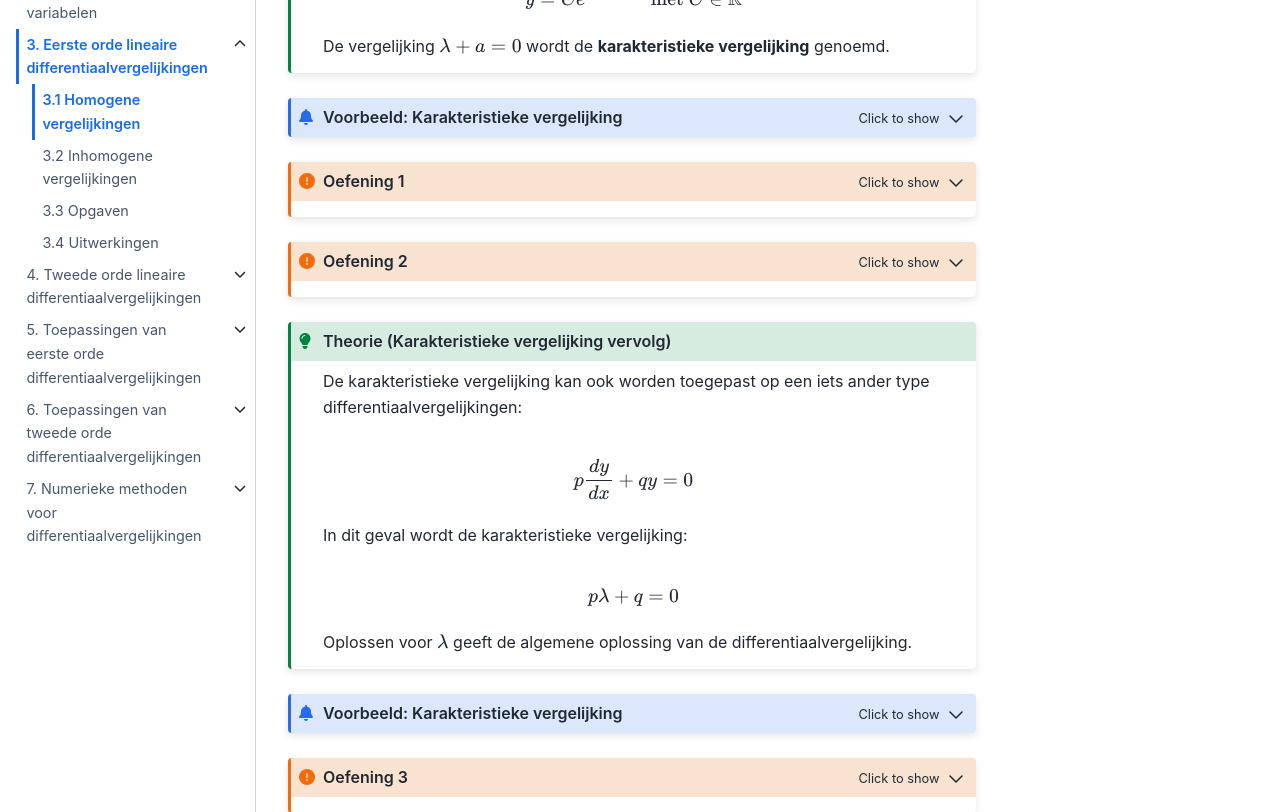
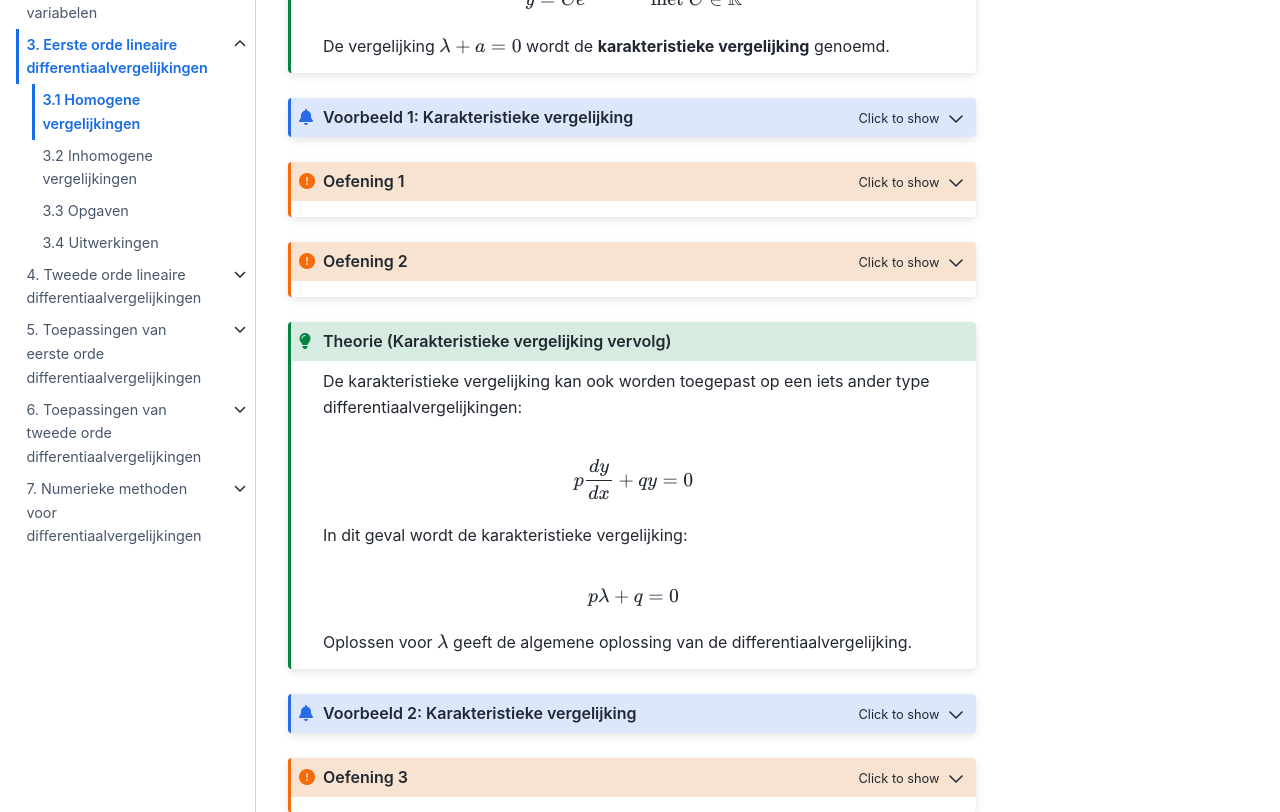
Before and after one commit to RaoulTj/Boek, a Jupyter Book: the page built from book/H3/H3_1.md, in a window 1280 px wide and 1400 px high, scrolled down 1076 px. Shown: the part 266-1078 px from the top of the window. Built offline with Jupyter Book 1.0.4 settings and Sphinx 7.4.7 and the Sphinx Book theme 1.1.4, drawn with Linux system fonts in a browser that asks for light colours; pages that are not in the unit, such as notebooks, are missing from menus; comment, search, counter and statistics services are not loaded.

Commit message:
aanpassing extra

````diff
--- a/book/H3/H3_1.md
+++ b/book/H3/H3_1.md
@@ -99,7 +99,7 @@ De waarde voor $\lambda =-a$ invullen in de algemene oplossing geeft;
 De vergelijking $λ+a = 0$ wordt de **karakteristieke vergelijking** genoemd.
 ```
 
-```{admonition} Voorbeeld: Karakteristieke vergelijking
+```{admonition} Voorbeeld 1: Karakteristieke vergelijking
 :class: dropdown
 
 \begin{align*}
@@ -244,7 +244,7 @@ In dit geval wordt de karakteristieke vergelijking:
 Oplossen voor $\lambda$ geeft de algemene oplossing van de differentiaalvergelijking.
 ```
 
-```{admonition} Voorbeeld: Karakteristieke vergelijking
+```{admonition} Voorbeeld 2: Karakteristieke vergelijking
 :class: dropdown
 
 \begin{align*}
````
